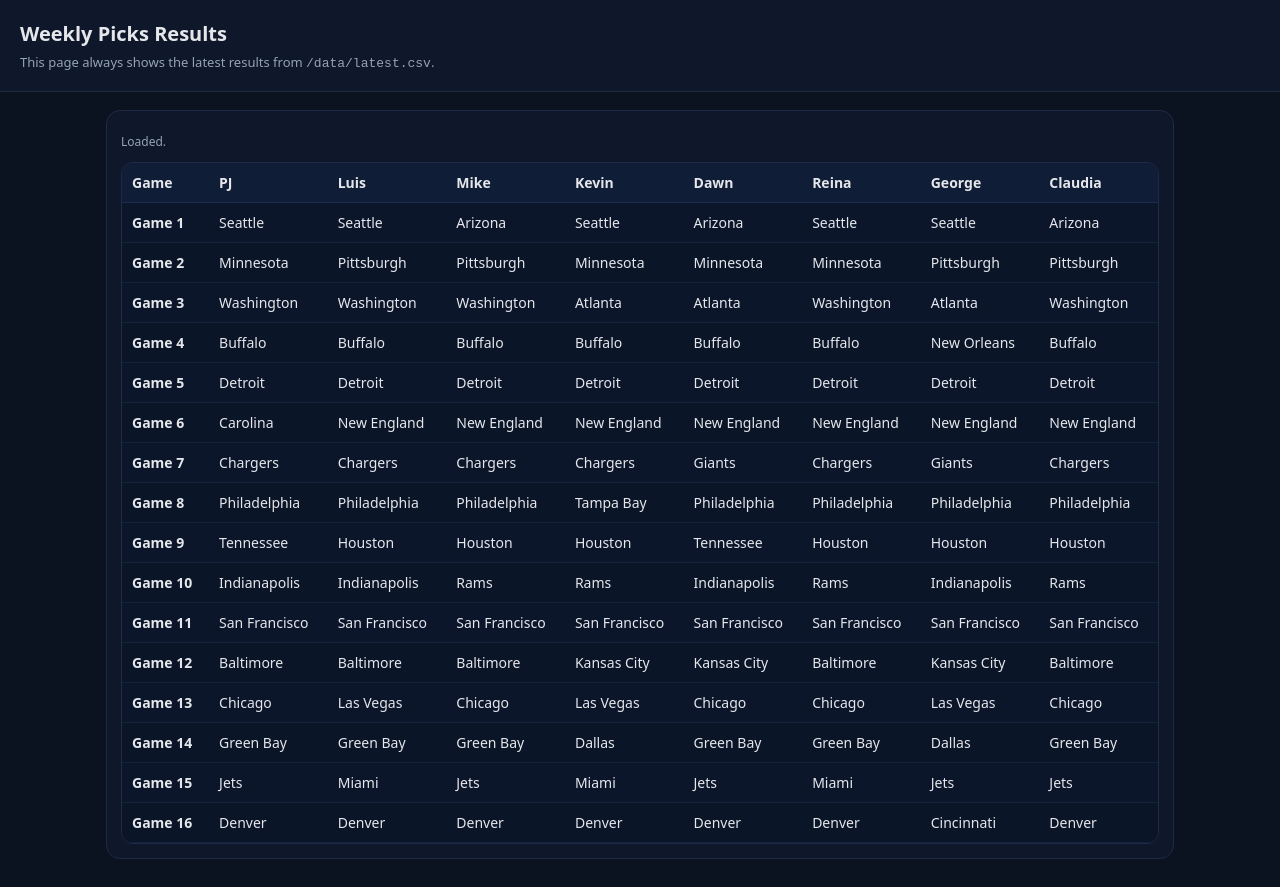
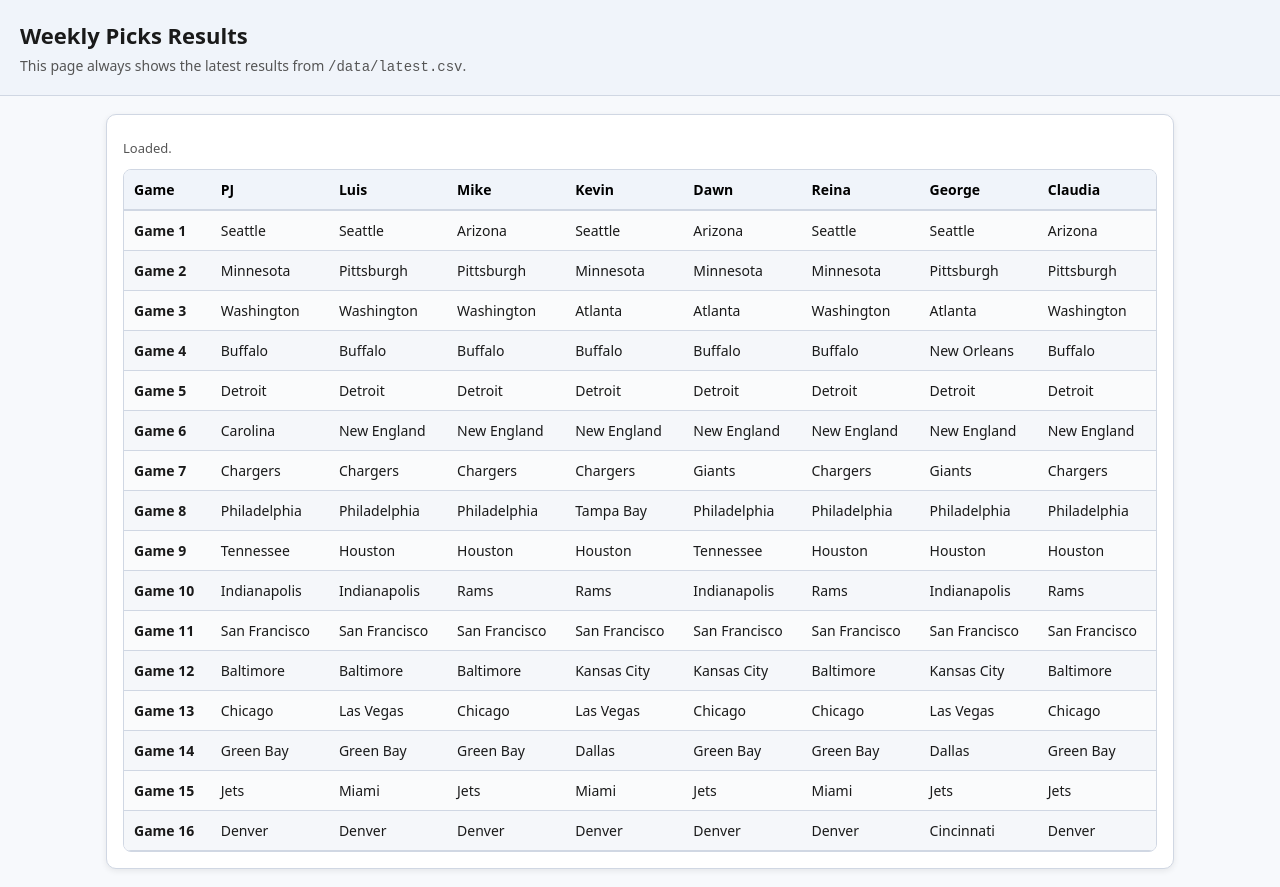
Before and after one commit to PJKaraffa/PicksForWeek, a plain HTML site: page index.html in a window 1280 px wide. Drawn offline with Linux system fonts and the light colour scheme.

Commit message:
index.html

```diff
--- a/index.html
+++ b/index.html
@@ -5,22 +5,30 @@
 <meta name="viewport" content="width=device-width, initial-scale=1" />
 <title>Weekly Picks Results</title>
 <style>
-  :root{ --bg:#0b1220; --panel:#0f172a; --line:#1f2a44; --fg:#e5e7eb; --muted:#94a3b8; }
+  :root{
+    --bg:#f7f9fc;
+    --panel:#ffffff;
+    --line:#d0d7e3;
+    --fg:#1a1a1a;
+    --muted:#555;
+    --hover:#e9f2ff;
+  }
   *{box-sizing:border-box}
   body{margin:0;background:var(--bg);color:var(--fg);font-family:system-ui,Segoe UI,Roboto,Helvetica,Arial,sans-serif}
-  header{padding:20px;border-bottom:1px solid var(--line);background:#0f172a;position:sticky;top:0}
-  h1{margin:0;font-size:20px}
-  .sub{color:var(--muted);font-size:13px;margin-top:6px}
+  header{padding:20px;border-bottom:1px solid var(--line);background:#f0f4fa;position:sticky;top:0;z-index:10}
+  h1{margin:0;font-size:22px}
+  .sub{color:var(--muted);font-size:14px;margin-top:6px}
   main{max-width:1100px;margin:18px auto;padding:0 16px}
-  .card{background:#0f172a;border:1px solid var(--line);border-radius:14px;padding:14px}
-  .status{font-size:12px;color:var(--muted);margin:8px 0 12px}
-  .grid{overflow:auto;border-radius:12px;border:1px solid var(--line)}
-  table{width:100%;border-collapse:separate;border-spacing:0;font-size:14px}
-  thead th{position:sticky;top:0;background:#0f1d36;border-bottom:1px solid #1b2a4a;text-align:left;padding:10px}
-  tbody td{padding:10px;border-bottom:1px solid #14223c}
-  tbody tr:nth-child(odd){background:#0c162b}
-  tbody tr:nth-child(even){background:#0b1528}
-  tfoot td{padding:10px;border-top:1px solid #1b2a4a;background:#0f1d36;color:#cbd5e1;font-weight:600}
+  .card{background:var(--panel);border:1px solid var(--line);border-radius:10px;padding:16px;box-shadow:0 2px 6px rgba(0,0,0,0.08)}
+  .status{font-size:13px;color:var(--muted);margin:8px 0 12px}
+  .grid{overflow:auto;border-radius:8px;border:1px solid var(--line)}
+  table{width:100%;border-collapse:collapse;font-size:14px}
+  thead th{position:sticky;top:0;background:#f0f4fa;border-bottom:2px solid var(--line);text-align:left;padding:10px;font-weight:700;color:#000}
+  tbody td{padding:10px;border-bottom:1px solid var(--line)}
+  tbody tr:nth-child(odd){background:#fafbfc}
+  tbody tr:nth-child(even){background:#f5f7fa}
+  tbody tr:hover{background:var(--hover)}
+  tfoot td{padding:10px;border-top:2px solid var(--line);background:#f0f4fa;color:#333;font-weight:700}
   .right{text-align:right}
 </style>
 </head>
@@ -48,7 +56,7 @@
 
 function renderTable(arr){
   const grid = document.getElementById('grid');
-  if(!arr || !arr.length){ grid.innerHTML = '<div style="padding:12px;color:#94a3b8">No data</div>'; return; }
+  if(!arr || !arr.length){ grid.innerHTML = '<div style="padding:12px;color:#555">No data</div>'; return; }
 
   const [headers, ...rows] = arr;
   const tbl = document.createElement('table');
```
